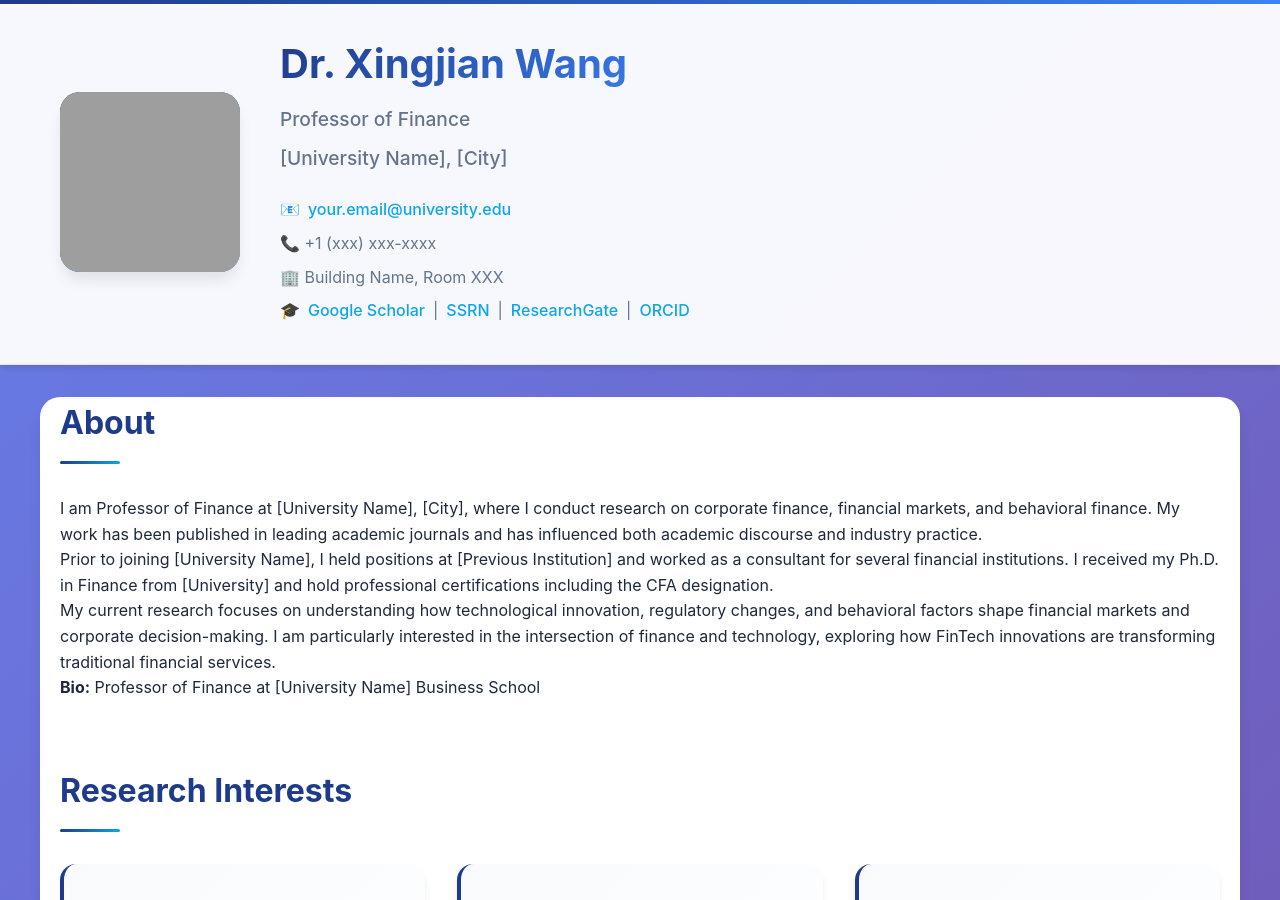
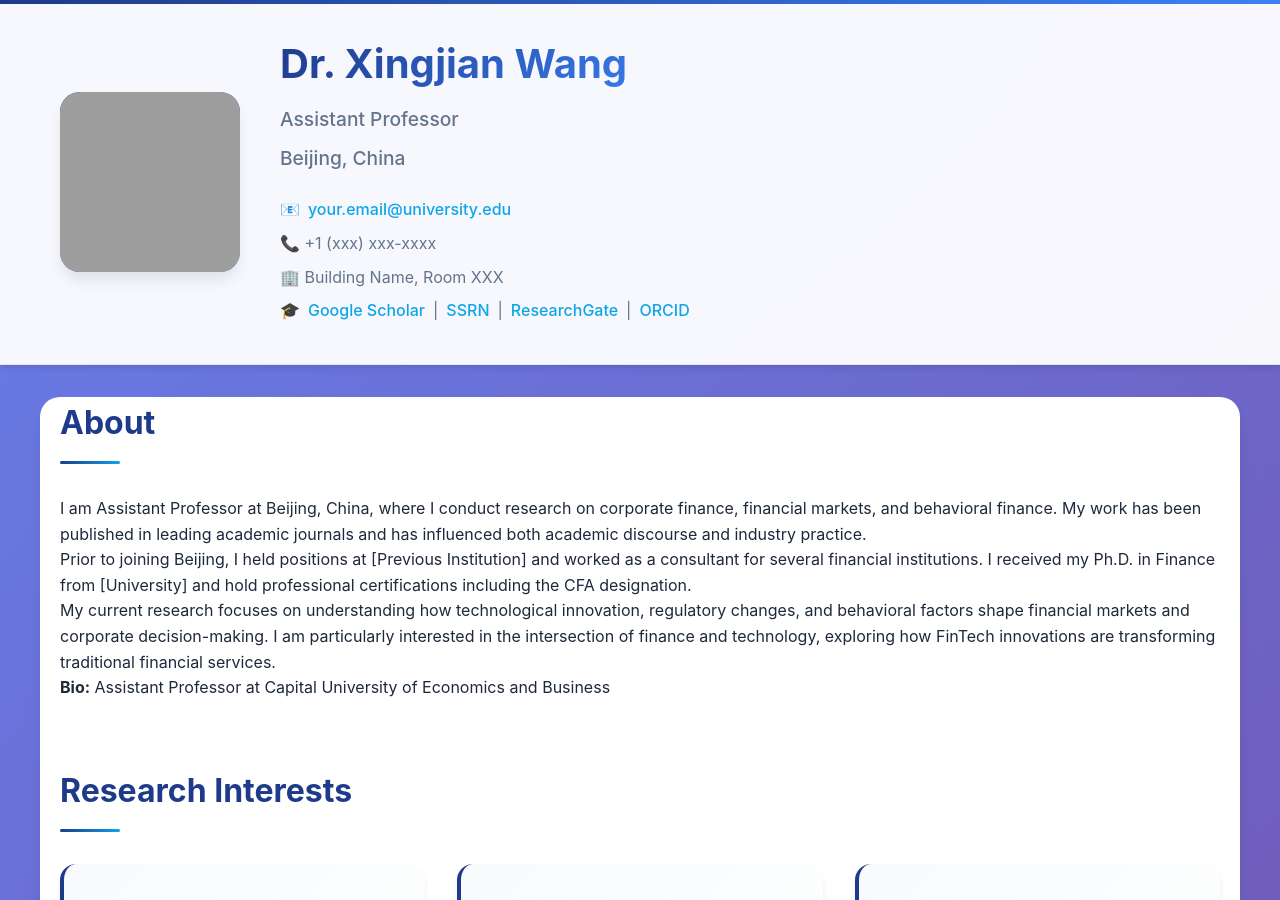
Before and after one commit to Victor-finance/Victor-finance.github.io, a Jekyll site: the page built from index.md, in a window 1280 px wide and 900 px high. Built offline with Jekyll 4.4.1, drawn with Linux system fonts in a browser that asks for light colours; our own code applies the rules of GitHub Pages for plain Markdown files; grey boxes are pictures that could not be loaded.

Commit message:
Update _config.yml

```diff
--- a/_config.yml
+++ b/_config.yml
@@ -8,9 +8,9 @@
 author:
   name: "Dr. Xingjian Wang"
   avatar: "/images/profile-pic.jpg"
-  bio: "Professor of Finance at [University Name] Business School"
-  location: "[University Name], [City]"
-  employer: "Professor of Finance"
+  bio: "Assistant Professor at Capital University of Economics and Business"
+  location: "Beijing, China"
+  employer: "Assistant Professor"
   email: "your.email@university.edu"
   phone: "+1 (xxx) xxx-xxxx"
   office: "Building Name, Room XXX"
```
